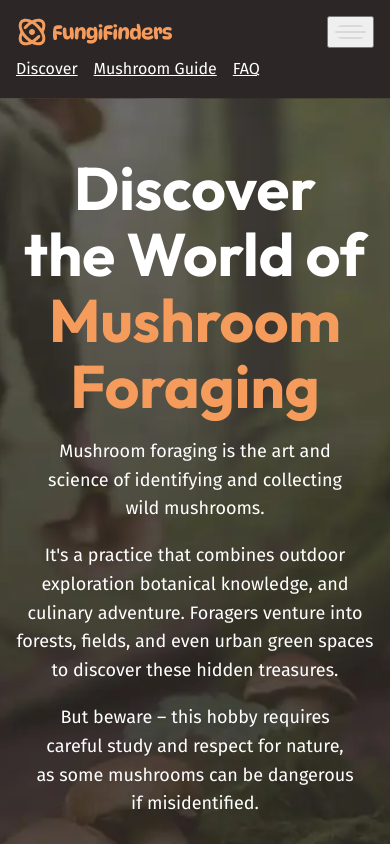
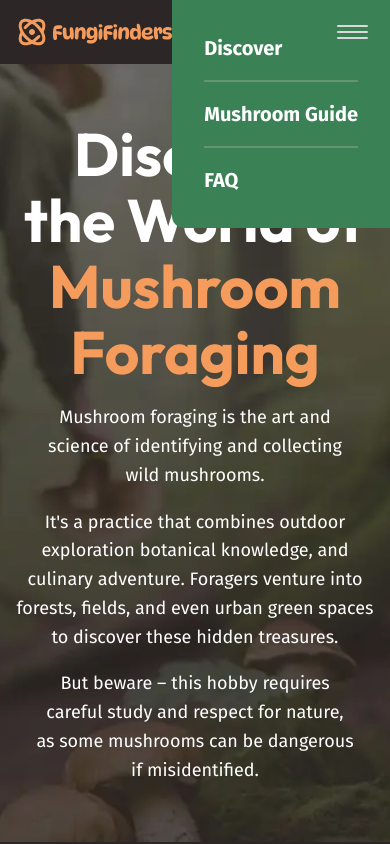
Before and after one commit to miguelzaga/fem-from-scratch, a plain HTML site: page index.html in a window 390 px wide. Both pictures are taken after a click on the button "Menu". Shown: the top 844 px of the page. Drawn offline with Linux system fonts and the light colour scheme.

Commit message:
functional hamburger menu

```diff
--- a/index.html
+++ b/index.html
@@ -10,6 +10,7 @@
   <link href="https://fonts.googleapis.com/css2?family=Fira+Sans:wght@400;700&family=Outfit:wght@100..900&display=swap"
     rel="stylesheet" />
   <link rel="stylesheet" href="styles.css">
+  <script src="main.js" defer></script>
 </head>
 
 <body>
--- /dev/null
+++ b/main.js
@@ -0,0 +1,12 @@
+const navToggle = document.querySelector('[aria-controls="primary-nav"]');
+const primaryNav = document.querySelector('#primary-nav');
+
+navToggle.addEventListener('click', () => {
+	const navOpened = navToggle.getAttribute('aria-expanded');
+
+	if (navOpened === 'false') {
+		navToggle.setAttribute('aria-expanded', 'true');
+	} else {
+		navToggle.setAttribute('aria-expanded', 'false');
+	}
+})
--- a/styles.css
+++ b/styles.css
@@ -258,11 +258,62 @@
     justify-content: space-between;
   }
 
+  [aria-controls="primary-nav"] {
+    display: none;
+    z-index: 100;
+    background: transparent;
+    border: 0;
+    cursor: pointer;
+
+    img {
+      border-radius: 0;
+    }
+  }
+
   .primary-navigation {
     ul {
       display: flex;
       gap: 0.5rem 1rem;
       flex-wrap: wrap;
+    }
+
+    a {
+      text-decoration: none;
+    }
+
+    @media (width < 760px) {
+      display: none;
+
+      position: absolute;
+      z-index: 10;
+      background-color: var(--background-accent-main);
+      padding: 2rem;
+      top: 0;
+      right: 0;
+      font-size: var(--font-size-lg);
+      font-weight: 700;
+      border-radius: 0 0 0 var(--border-radius-3);
+
+      ul {
+        flex-direction: column;
+        gap: 0;
+      }
+
+      li:not(:first-child) {
+        margin-block-start: 1rem;
+        padding-block-start: 1rem;
+        border-top: var(--background-accent-light) 2px solid;
+      }
+    }
+  }
+
+  @media (width < 760px) {
+    [aria-controls="primary-nav"] {
+      display: block;
+    }
+
+    [aria-expanded="true"]~.primary-navigation {
+      display: block;
     }
   }
 
```
